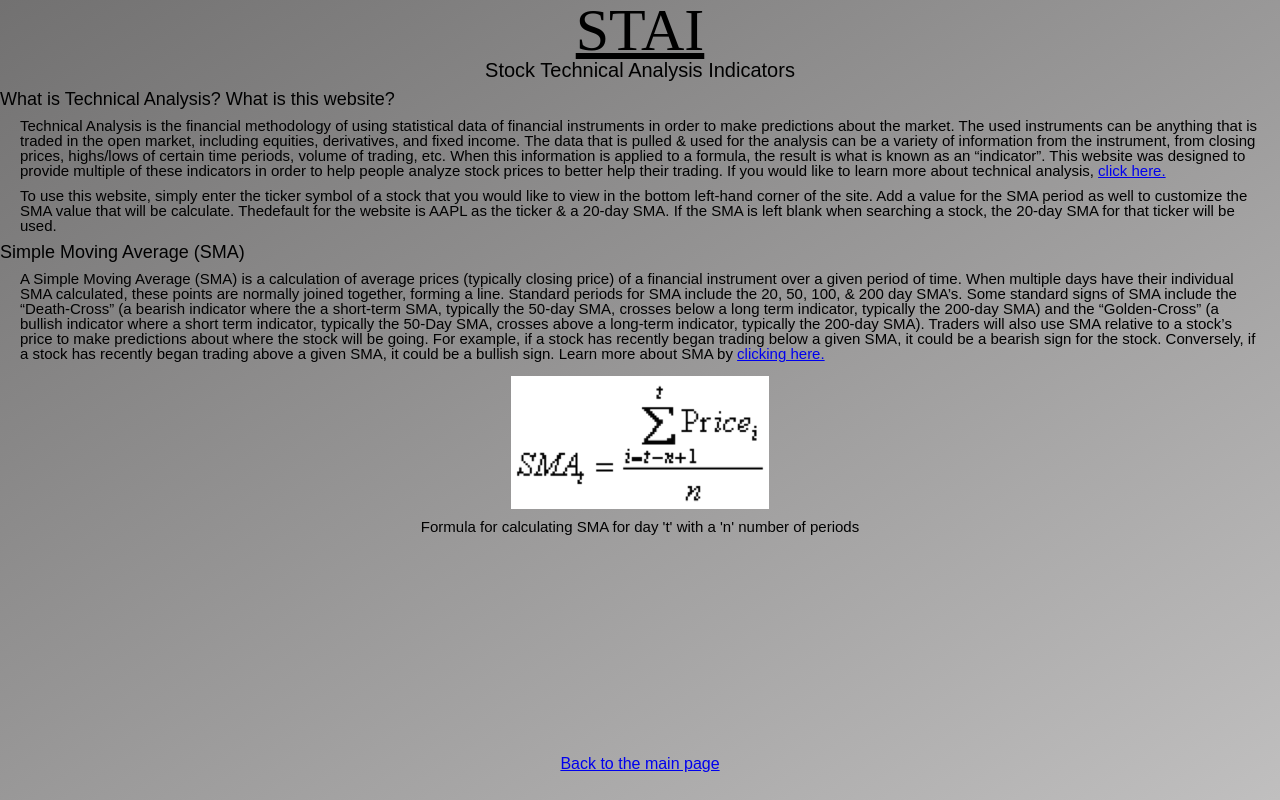
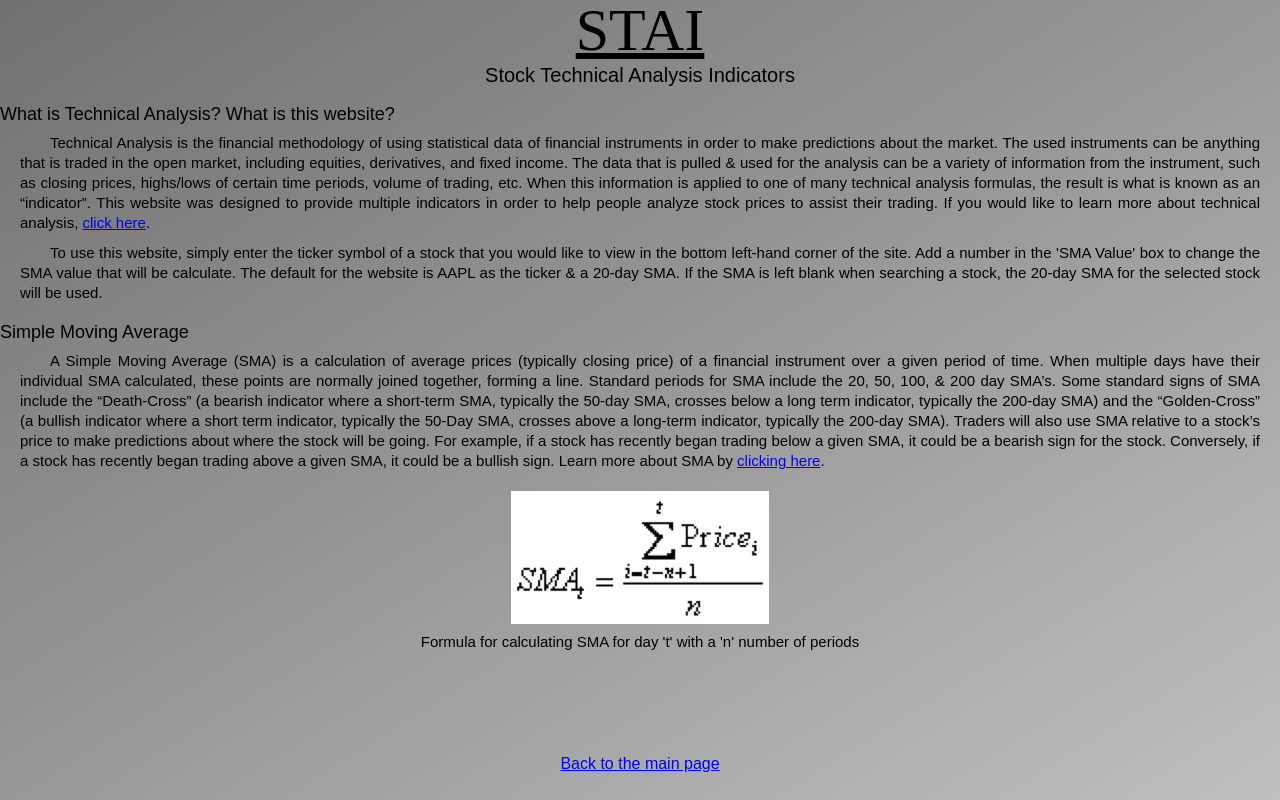
Before and after one commit to cdellacqua123/stai_js_project, a website built with webpack: page about_page.html in a window 1280 px wide. Built offline with nearby package versions, Linux system fonts and the light colour scheme.

Commit message:
Adjusted some spacings on About page, also re-phrased some of the about page

```diff
--- a/about_page.html
+++ b/about_page.html
@@ -13,42 +13,45 @@
     <h2>Stock Technical Analysis Indicators</h2>
 
     <h3>What is Technical Analysis? What is this website?</h3>
-    <p class="what">Technical Analysis is the financial methodology of using statistical data
-        of financial instruments in order to make predictions about the market.
-        The used instruments can be anything that is traded in the open market,
-        including equities, derivatives, and fixed income. The data that is pulled
-        & used for the analysis can be a variety of information from the instrument,
-        from closing prices, highs/lows of certain time periods, volume of trading,
-        etc. When this information is applied to a formula, the result is what is
-        known as an “indicator”. This website was designed to provide multiple of
-        these indicators in order to help people analyze stock prices to better
-        help their trading. If you would like to learn more about technical analysis,
+    <p class="what" id="first-par">Technical Analysis is the financial methodology
+        of using statistical data of financial instruments in order to make predictions
+        about the market. The used instruments can be anything that is traded in
+        the open market, including equities, derivatives, and fixed income. The
+        data that is pulled & used for the analysis can be a variety of information
+        from the instrument, such as closing prices, highs/lows of certain time periods,
+        volume of trading, etc. When this information is applied to one of many
+        technical analysis formulas, the result is what is known as an “indicator”.
+        This website was designed to provide multiple indicators in order
+        to help people analyze stock prices to assist their trading. If you
+        would like to learn more about technical analysis,
         <a href="https://www.investopedia.com/terms/t/technicalanalysis.asp">
-        click here.</a>
+        click here</a>.
     </p>
     <p class="what"> To use this website, simply enter the ticker symbol of a
         stock that you would like to view in the bottom left-hand corner of the
-        site. Add a value for the SMA period as well to customize the SMA value
-        that will be calculate. Thedefault for the website is AAPL as the ticker
+        site. Add a number in the 'SMA Value' box to change the SMA value
+        that will be calculate. The default for the website is AAPL as the ticker
         & a 20-day SMA. If the SMA is left blank when searching a stock, the 20-day
-        SMA for that ticker will be used.
+        SMA for the selected stock will be used.
     </p>
-    <h3>Simple Moving Average (SMA)</h3>
-    <p class='what'>A Simple Moving Average (SMA) is a calculation of average prices (typically
-        closing price) of a financial instrument over a given period of time. When
-        multiple days have their individual SMA calculated, these points are normally
-        joined together, forming a line. Standard periods for SMA include the 20,
-        50, 100, & 200 day SMA’s. Some standard signs of SMA include the “Death-Cross”
-        (a bearish indicator where the a short-term SMA, typically the 50-day SMA,
-        crosses below a long term indicator, typically the 200-day SMA) and the
-        “Golden-Cross” (a bullish indicator where a short term indicator, typically
-        the 50-Day SMA, crosses above a long-term indicator, typically the 200-day
-        SMA). Traders will also use SMA relative to a stock’s price to make predictions
-        about where the stock will be going. For example, if a stock has recently
-        began trading below a given SMA, it could be a bearish sign for the stock.
-        Conversely, if a stock has recently began trading above a given SMA, it
-        could be a bullish sign. Learn more about SMA by <a href="https://www.investopedia.com/terms/s/sma.asp">
-        clicking here.</a></p>
+    <h3>Simple Moving Average</h3>
+    <p class='what' id="first-par">A Simple Moving Average (SMA) is a calculation
+        of average prices (typically closing price) of a financial instrument over
+        a given period of time. When  multiple days have their individual SMA calculated,
+        these points are normally joined together, forming a line. Standard periods
+        for SMA include the 20, 50, 100, & 200 day SMA’s. Some standard signs of
+        SMA include the “Death-Cross” (a bearish indicator where a short-term SMA,
+        typically the 50-day SMA, crosses below a long term indicator, typically
+        the 200-day SMA) and the “Golden-Cross” (a bullish indicator where a short
+        term indicator, typically the 50-Day SMA, crosses above a long-term indicator,
+        typically the 200-day SMA). Traders will also use SMA relative to a stock’s
+        price to make predictions about where the stock will be going. For example,
+        if a stock has recently began trading below a given SMA, it could be a bearish
+        sign for the stock. Conversely, if a stock has recently began trading above
+        a given SMA, it could be a bullish sign. Learn more about SMA by
+        <a href="https://www.investopedia.com/terms/s/sma.asp">
+        clicking here</a>.
+    </p>
 
         <img class="form-img" src="./images/SMA.png">
         <p class="form-txt">Formula for calculating SMA for day 't' with a 'n' number of periods</p>
--- a/src/styles/stylings.css
+++ b/src/styles/stylings.css
@@ -36,7 +36,7 @@ h2 {
     text-align: center;
     font-size: 20px;
     float: initial;
-
+    margin-top: 5px;
 }
 
 div {
@@ -54,20 +54,31 @@ div {
 h3 {
     font-family: Arial, Helvetica, sans-serif;
     font-size: 18px;
-    margin-top: 10px;
+    margin-top: 20px;
 
 }
+
+#first-par{
+    margin-top: 10px;
+}
+
+p ~ p {
+    margin-top: 10px;
+}
+
 
 .what {
     font-family: Arial, Helvetica, sans-serif;
     font-size: 15px;
-    margin-top: 10px;
     margin-left: 20px;
     margin-right: 20px;
+    line-height: 20px;
+    text-indent: 30px;
+    text-align: justify;
 }
 
 .form-img {
-    margin-top: 15px;
+    margin-top: 20px;
     display: block;
     margin-left: auto;
     margin-right: auto;
```
Also changed, not shown: dist/main.css.
